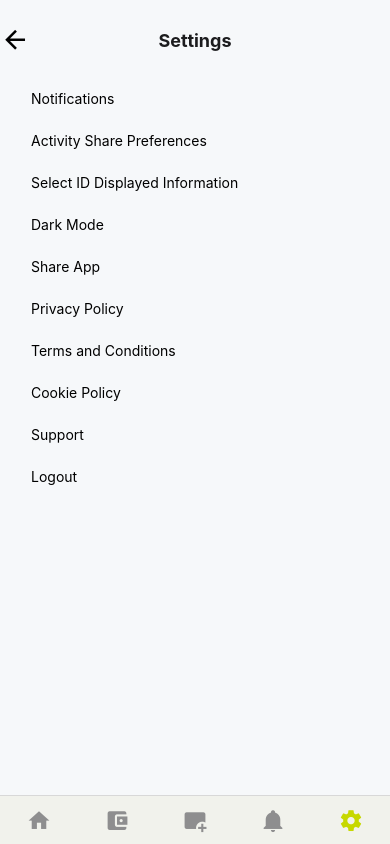
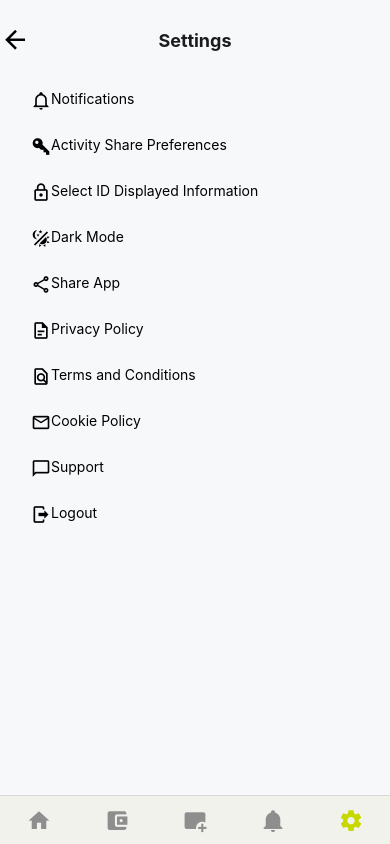
Before and after one commit to sfnx99/comp3900_project, a React Native app in the folder app/identity_holder/: screen /Settings in a window 390 px wide. Built offline with nearby package versions, Linux system fonts and the light colour scheme.

Commit message:
Add icons to all settings.

```diff
--- a/app/identity_holder/screens/SettingsScreen.jsx
+++ b/app/identity_holder/screens/SettingsScreen.jsx
@@ -12,42 +12,52 @@ const SettingsScreen = () => {
       <SettingButton
         text="Notifications"
         onPress={dummyFunctions}
+        icon="bell-outline"
       />
       <SettingButton
         text="Activity Share Preferences"
         onPress={dummyFunctions}
+        icon="key-variant"
       />
       <SettingButton
         text="Select ID Displayed Information"
         onPress={dummyFunctions}
+        icon="lock-outline"
       />
       <SettingButton
         text="Dark Mode"
         onPress={dummyFunctions}
+        icon="theme-light-dark"
       />
       <SettingButton
         text="Share App"
         onPress={dummyFunctions}
+        icon="share-variant-outline"
       />
       <SettingButton
         text="Privacy Policy"
         onPress={dummyFunctions}
+        icon="file-document-outline"
       />
       <SettingButton
         text="Terms and Conditions"
         onPress={dummyFunctions}
+        icon="file-find-outline"
       />
       <SettingButton
         text="Cookie Policy"
         onPress={dummyFunctions}
+        icon="email-outline"
       />
       <SettingButton
         text="Support"
         onPress={dummyFunctions}
+        icon="message-outline"
       />
       <SettingButton
         text="Logout"
         onPress={dummyFunctions}
+        icon="logout"
       />
     </SafeAreaView>
   );
```
